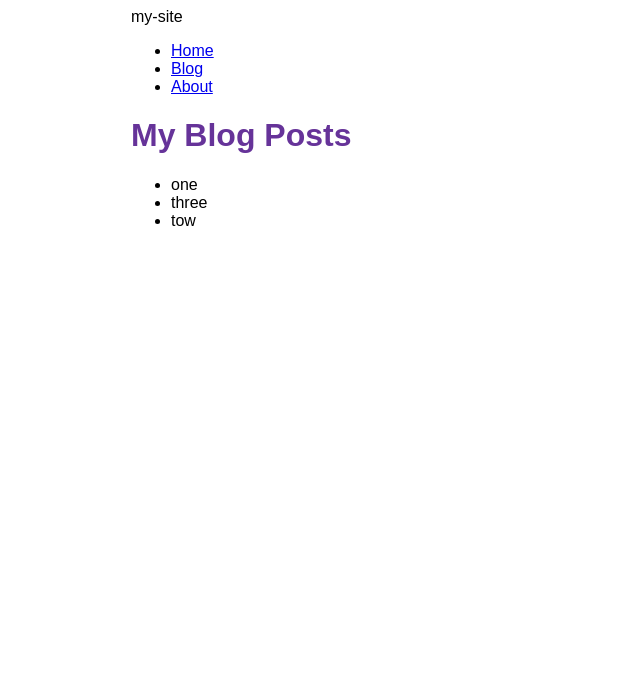
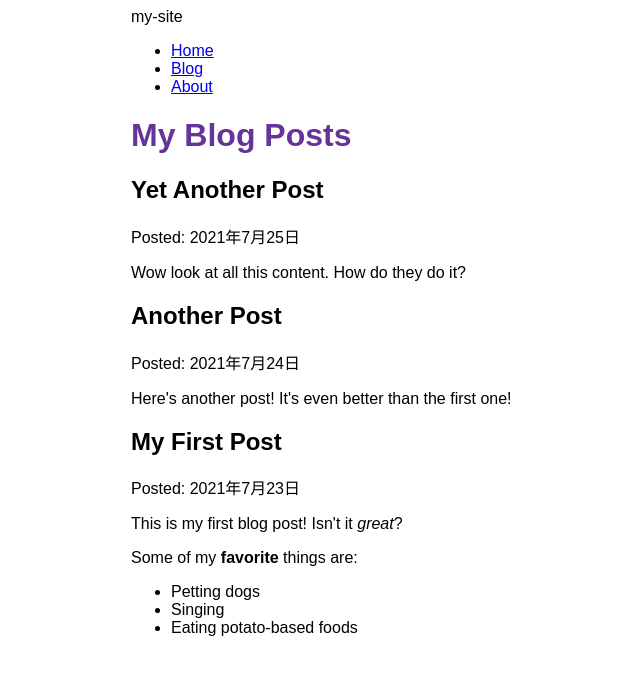
Before and after one commit to dhtbo/my-site, a Gatsby site: page /blog in a window 1280 px wide. Shown: the whole page, without its empty margins (259-899 px from the left). Built offline with nearby package versions, Linux system fonts and the light colour scheme; Gatsby itself is replaced by a stand-in of ours.

Commit message:
Finished Gatsby Tutorial Part 5

```diff
--- a/gatsby-config.js
+++ b/gatsby-config.js
@@ -15,5 +15,6 @@ module.exports = {
         path: `${__dirname}/src/blog`,
       }
     },
+    "gatsby-plugin-mdx",
   ],
 };
--- a/package.json
+++ b/package.json
@@ -15,9 +15,12 @@
     "clean": "gatsby clean"
   },
   "dependencies": {
+    "@mdx-js/mdx": "^1.6.22",
+    "@mdx-js/react": "^1.6.22",
     "gatsby": "^3.10.2",
     "gatsby-plugin-gatsby-cloud": "^2.10.1",
     "gatsby-plugin-image": "^1.13.0",
+    "gatsby-plugin-mdx": "^2.13.0",
     "gatsby-plugin-sharp": "^3.13.0",
     "gatsby-source-filesystem": "^3.13.0",
     "react": "^17.0.1",
--- a/src/blog/one.mdx
+++ b/src/blog/one.mdx
@@ -0,0 +1,12 @@
+---
+title: "My First Post"
+date: "2021-07-23"
+---
+
+This is my first blog post! Isn't it *great*?
+
+Some of my **favorite** things are:
+
+* Petting dogs
+* Singing
+* Eating potato-based foods
--- a/src/blog/three.mdx
+++ b/src/blog/three.mdx
@@ -0,0 +1,6 @@
+---
+title: "Another Post"
+date: "2021-07-24"
+---
+
+Here's another post! It's even better than the first one!
--- a/src/blog/tow.mdx
+++ b/src/blog/tow.mdx
@@ -0,0 +1,6 @@
+---
+title: "Yet Another Post"
+date: "2021-07-25"
+---
+
+Wow look at all this content. How do they do it?
--- a/src/pages/blog.js
+++ b/src/pages/blog.js
@@ -1,28 +1,36 @@
 import * as React from 'react'
 import { graphql } from 'gatsby'
+import { MDXRenderer } from 'gatsby-plugin-mdx'
 import Layout from '../components/layout'
 
 const BlogPage = ({data}) => {
   return (
     <Layout pageTitle="My Blog Posts">
-      <ul>
       {
-        data.allFile.nodes.map(node => (
-          <li key={node.name}>
-            {node.name}
-          </li>
+        data.allMdx.nodes.map(node => (
+          <article key={node.id}>
+            <h2>{node.frontmatter.title}</h2>
+            <p>Posted: {node.frontmatter.date}</p>
+            <MDXRenderer>
+              {node.body}
+            </MDXRenderer>
+          </article>
         ))
       }
-      </ul>
     </Layout>
   )
 }
 
 export const query = graphql`
   query {
-    allFile {
+    allMdx(sort: {fields: frontmatter___date, order: DESC}) {
       nodes {
-        name
+        frontmatter {
+          date(formatString: "YYYY年M月D日")
+          title
+        }
+        id
+        body
       }
     }
   }
```
Also changed, not shown: 1 other file.
